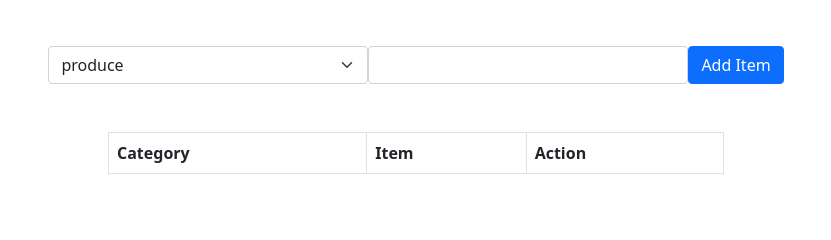
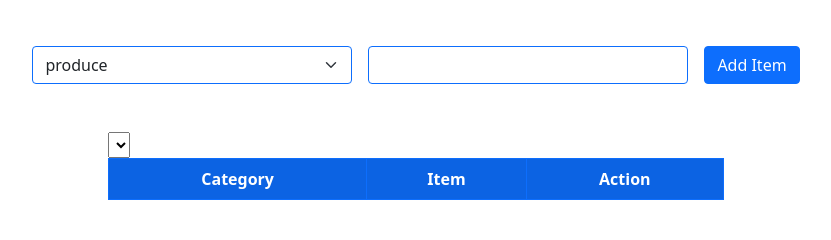
Before and after one commit to ronmurphy33/MyList_app, a Flask app: template flask_app/templates/add_items.html in a window 1280 px wide. Shown: the part 144-384 px from the top of the page, without its empty margins (224-1055 px from the left). Run offline with Flask 2, Linux system fonts and the light colour scheme; the template is opened without the code that fills it, so the values that code supplies are empty.

Commit message:
final changes

```diff
--- a/flask_app/templates/add_items.html
+++ b/flask_app/templates/add_items.html
@@ -18,7 +18,7 @@
             <form action="/fill_list" method ="post" class="form">
                 <div class="d-flex flex-row justify-content-center ">
                     <input type="hidden" name="id" value={{this_list.id}}>
-                    <select name="category" class="form-select form-control w-25" >
+                    <select name="category" class="form-select form-control w-25 border-primary" >
                         <option value="produce" name="category">produce</option>
                         <option value="dairy" name="category">dairy</option>
                         <option value="meat" name="category">meat</option>
@@ -26,21 +26,24 @@
                         <option value="personal care" name="category">personal care</option>
                         <option value="misc" name="category">misc</option>
                     </select>
-                    <input type="text" name="item_name" class="form-control w-25">
+                    <input type="text" name="item_name" class="form-control w-25 mx-3 border-primary">
                     <input type="submit" value="Add Item" class="btn btn-primary">
                 </div>
             </form>
         </div>
         <div class="container col-6 mt-5">
-            <table class="table table-striped table-hover table-bordered">
-                <thead>
+            <table class="table table-striped table-hover table-bordered table-active border-primary" id="table_items">
+                <thead class="bg-primary text-white text-center">
                     <tr>
                         <th scope="col">Category</th>
+                            <select name="" class="table-filter" id="">
+                                <option value="all"></option>
+                            </select>
                         <th scope="col">Item</th>
                         <th scope="col">Action</th>
                     </tr>
                 </thead>
-                <tbody>
+                <tbody class="text-center">
                     {% for item in items %}
                         <tr>
                             <td>{{item.category}}</td>
--- a/flask_app/templates/index.html
+++ b/flask_app/templates/index.html
@@ -13,7 +13,7 @@
             <h1>MyList</h1>
             <p><a href="/register">Register</a></p>
         </div>
-        <div class="card mt-5 mx-auto w-25 p-3 align-items-center align-content-center rounded-3">
+        <div class="card bg-info bg-gradient border-primary mt-5 mx-auto w-25 p-3 align-items-center align-content-center rounded-3">
             <form action="/validate_login" method="POST">
                 {% with messages = get_flashed_messages(category_filter =['login']) %}
                     {% if messages %}
@@ -34,7 +34,7 @@
                     <input type="password" name="password" class="form-control                                                                                                                                                                        mb-3">
                 </div>
                 <div class="col-auto">
-                    <input type="submit" value="Login" class="btn btn-success text-light float-end">
+                    <input type="submit" value="Login" class="btn btn-primary text-light float-end">
                 </div>
                 <p>Not registered? click <a href="/register">here</a> to sign up now!</p>
             </form>
--- a/flask_app/templates/register.html
+++ b/flask_app/templates/register.html
@@ -11,8 +11,9 @@
     <div class="d-flex flex-column justify-content-center">
         <div class="d-flex flex-row mt-5 justify-content-around">
             <h1>MyList</h1>
+            <p><a href="/">Home</a></p>
         </div>
-        <div class="card p-5 d-flex w-50 justify-content-center mx-auto">
+        <div class="card p-5 d-flex w-50 justify-content-center mx-auto card bg-info bg-gradient border-primary">
             <form action="/validate_reg" method="post">
                 {% with messages = get_flashed_messages(category_filter =['register']) %}
                     {% if messages %}
```
Also changed, not shown: flask_app/templates/dashboard.html (+5 -5 lines).
